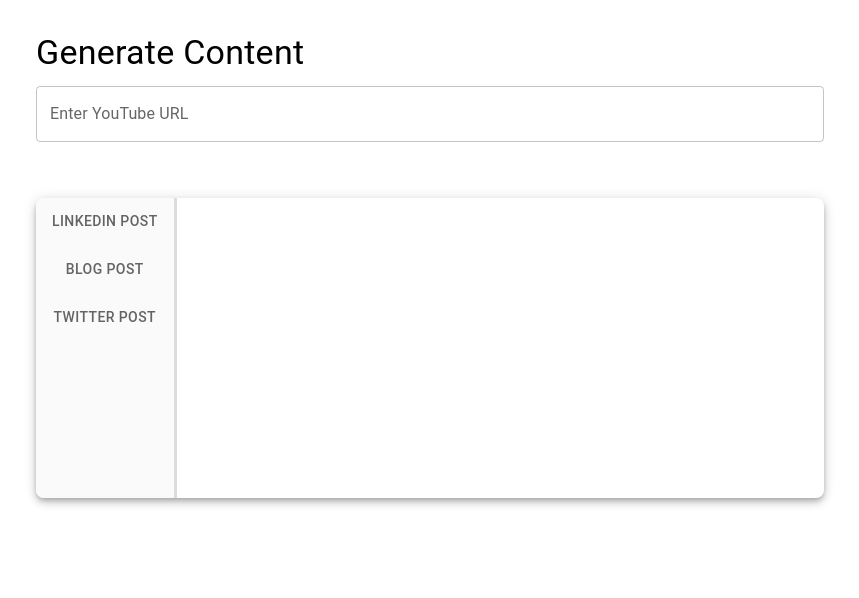
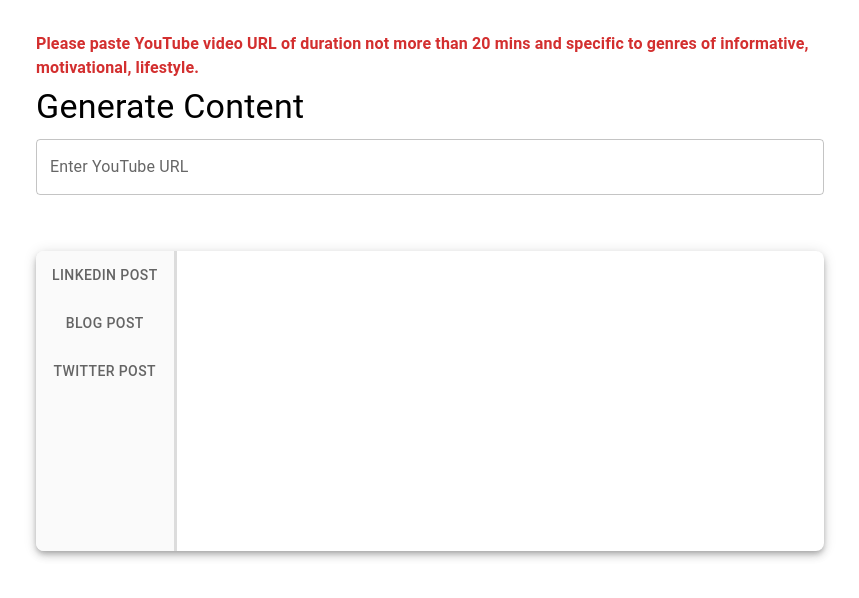
Before and after one commit to tushar453030/genContent, a React (Create React App) app in the folder frontend/: page / in a window 1280 px wide. Shown: the top 598 px of the page, without its empty margins (210-1069 px from the left). Built offline with nearby package versions, Linux system fonts and the light colour scheme.

Commit message:
Disclaimer

```diff
--- a/frontend/src/App.js
+++ b/frontend/src/App.js
@@ -87,6 +87,15 @@ function App() {
   return (
     <Container maxWidth='md'>
       <Box sx={{ minHeight: '300vh', padding: 4 }}>
+        <Typography
+          variant='body1'
+          color='error'
+          fontWeight='bold'
+          gutterBottom
+        >
+          Please paste YouTube video URL of duration not more than 20 mins and
+          specific to genres of informative, motivational, lifestyle.
+        </Typography>
         <Typography variant='h4' gutterBottom>
           Generate Content
         </Typography>
```
